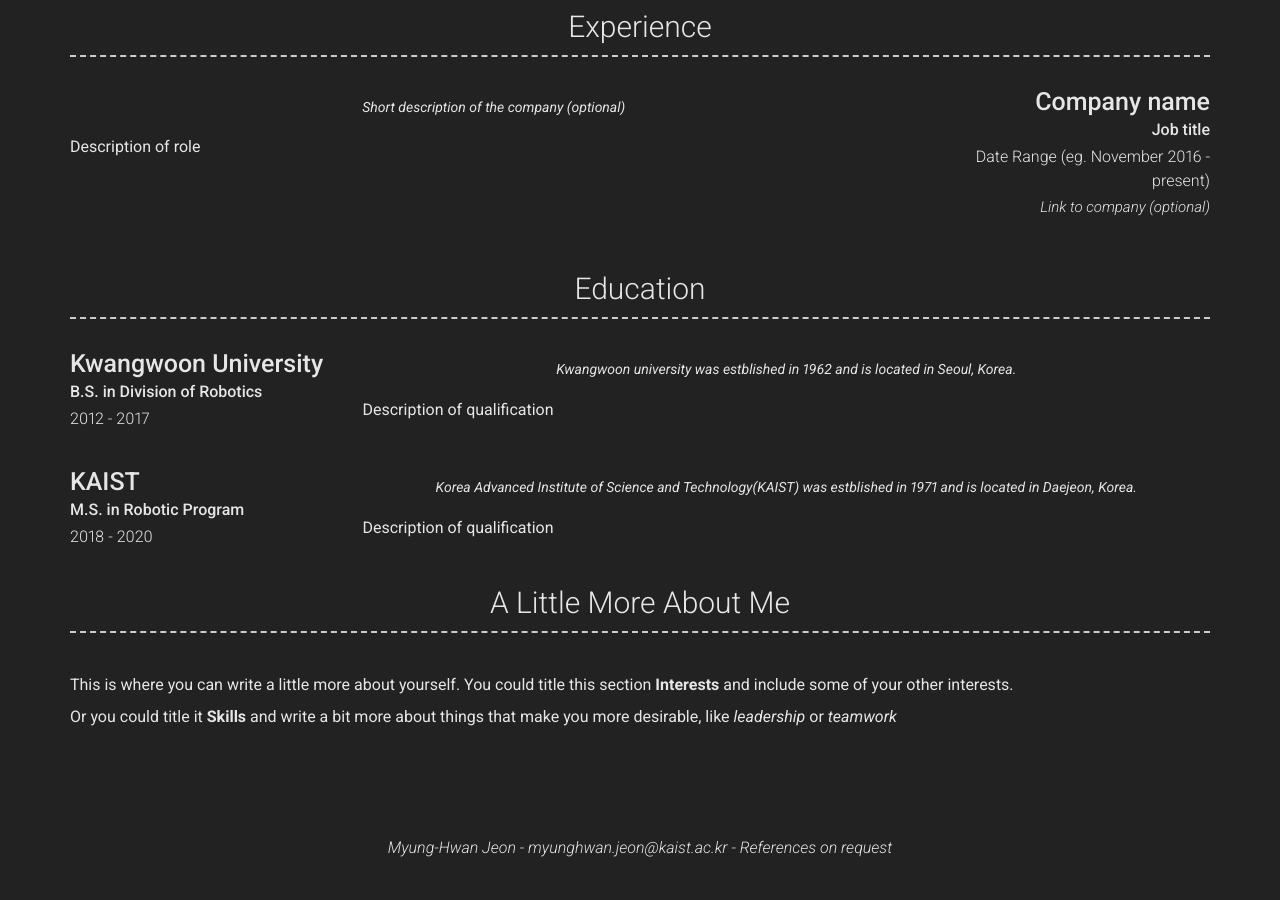
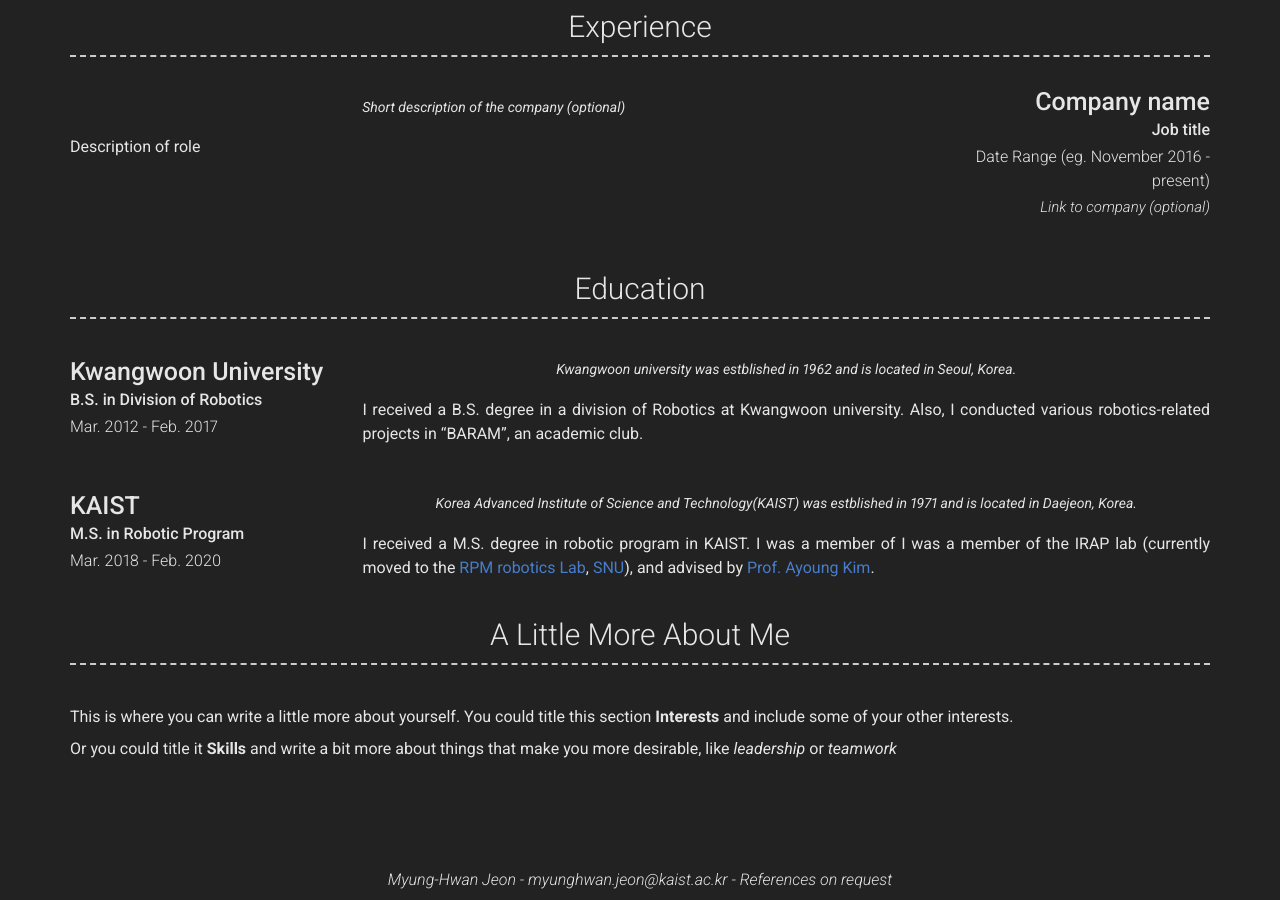
Before and after one commit to MyungHwanJeon/MyungHwanJeon.github.io, a Jekyll site: the page built from index.md, in a window 1280 px wide and 900 px high, scrolled down 887 px. Built offline with Jekyll 4.4.1, drawn with Linux system fonts in a browser that asks for light colours; nearby versions of some CDN libraries; before the commit the page ends 1755 px from its top, so only the background shows below that.

Commit message:
Update _config.yml

```diff
--- a/_config.yml
+++ b/_config.yml
@@ -100,20 +100,29 @@
       - layout: top-left
         title: Kwangwoon University
         sub_title: B.S. in Division of Robotics
-        caption: 2012 - 2017
+        caption: Mar. 2012 - Feb. 2017
         quote: >
           Kwangwoon university was estblished in 1962 and is located in Seoul, Korea.
         description: | # this will include new lines to allow paragraphs
-          Description of qualification
+          I received a B.S. degree in a division of Robotics at Kwangwoon university. Also, I conducted various robotics-related projects in "BARAM", an academic club.
 
       - layout: top-left
         title: KAIST
         sub_title: M.S. in Robotic Program
-        caption: 2018 - 2020
+        caption: Mar. 2018 - Feb. 2020
         quote: >
           Korea Advanced Institute of Science and Technology(KAIST) was estblished in 1971 and is located in Daejeon, Korea.
         description: | # this will include new lines to allow paragraphs
-          Description of qualification
+          I received a M.S. degree in robotic program in KAIST. I was a member of  I was a member of the IRAP lab (currently moved to the [RPM robotics Lab](https://rpm.snu.ac.kr), [SNU](https://www.snu.ac.kr)), and advised by [Prof. Ayoung Kim](https://ayoungk.github.io/).
+
+      # - layout: top-left
+      #  title: KAIST
+      #  sub_title: Ph.D. in Robotic Program
+      #  caption: Mar. 2020 - Feb. 2023
+      #  quote: >
+      #    Korea Advanced Institute of Science and Technology(KAIST) was estblished in 1971 and is located in Daejeon, Korea.
+      #  description: | # this will include new lines to allow paragraphs
+      #    Description of qualification
 
   - title: A Little More About Me
     layout: text
```
